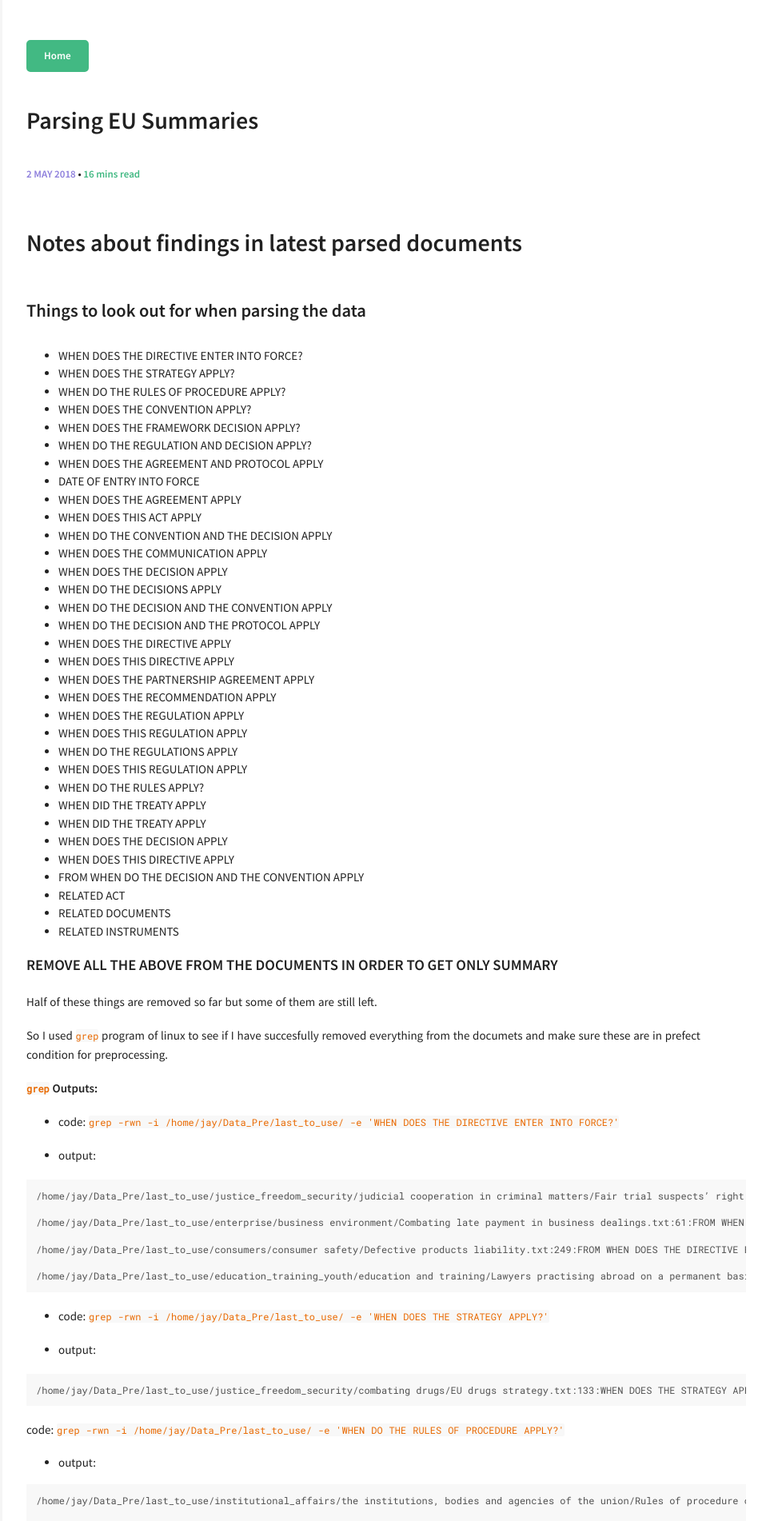
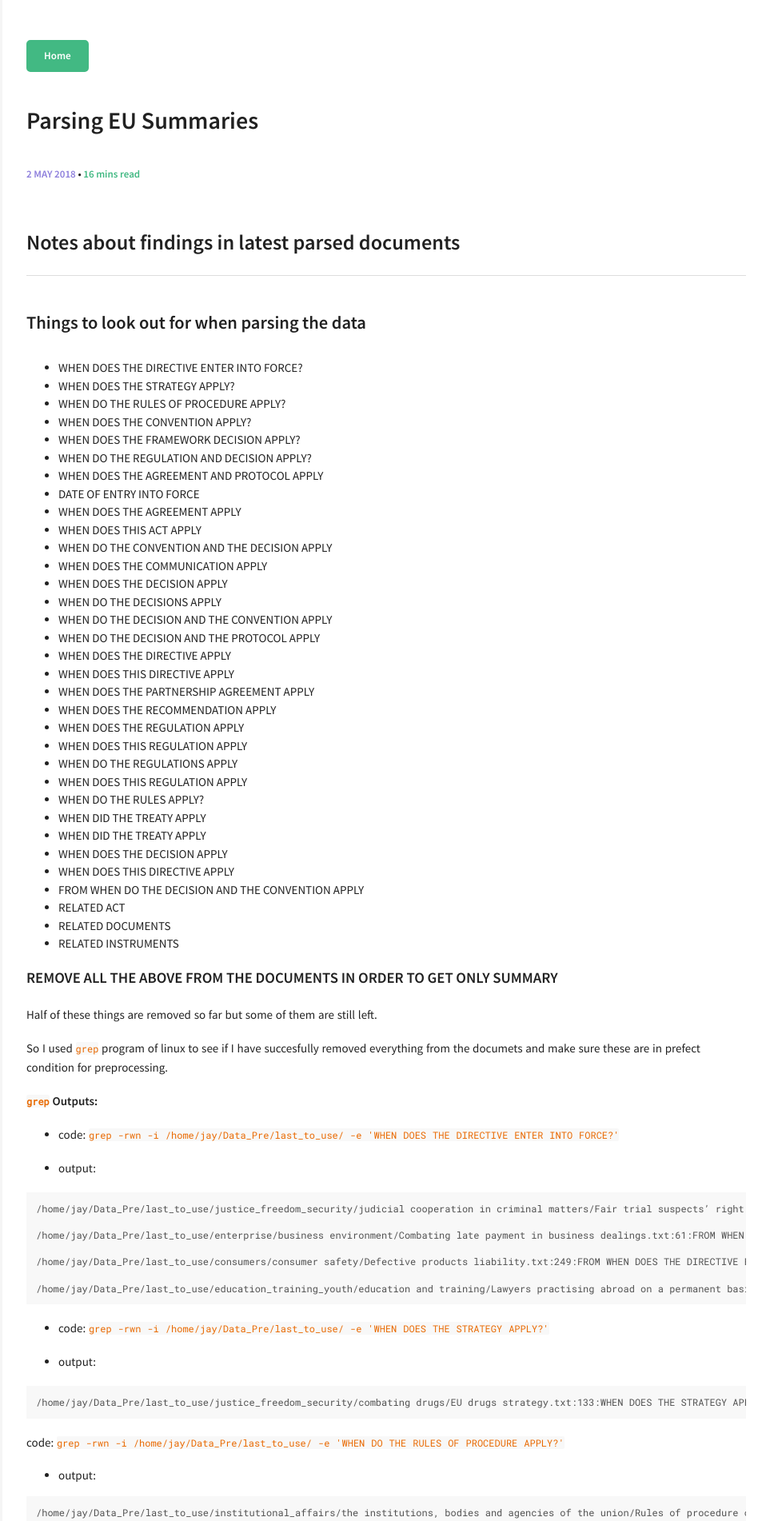
Before and after one commit to jdvala/website, a Jekyll site: the page built from _posts/2018-05-02-Parsing-EU-Summaries.md, in a window 1280 px wide. Shown: the top 1902 px of the page at 80% size, without its empty margins (317-1280 px from the left). Built offline with Jekyll 4.4.1, drawn with Linux system fonts in a browser that asks for light colours; nearby versions of some CDN libraries; library files that are not in the unit come from our copies; some of the changed text lies outside the part shown.

```diff
--- a/_posts/2018-05-02-Parsing-EU-Summaries.md
+++ b/_posts/2018-05-02-Parsing-EU-Summaries.md
@@ -8,7 +8,7 @@ share: true
 ---
 
 
-# Notes about findings in latest parsed documents
+## Notes about findings in latest parsed documents
 
 ### Things to look out for when parsing the data
 
```
